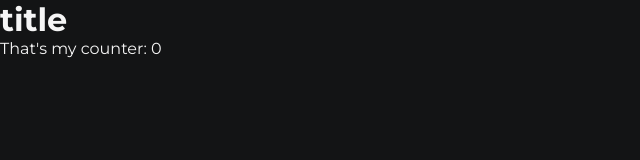
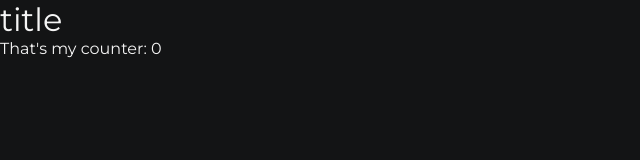
Before and after one commit to guicoelhodev/vitest-first-look, a React (Vite) app: page / in a window 1280 px wide. Shown: the top 160 px of the page, without its empty margins (0-640 px from the left). Built offline with nearby package versions, Linux system fonts and the light colour scheme.

Commit message:
style: refactor prettier file

```diff
--- a/src/index.css
+++ b/src/index.css
@@ -1,14 +1,15 @@
 * {
-  padding:0;
-  margin:0;
+  padding: 0;
+  margin: 0;
   box-sizing: border-box;
   color: whitesmoke;
-  font-family: 'Montserrat', sans-serif;
+  font-family: "Montserrat", sans-serif;
+  font-weight: 500;
 }
 
 body {
-  width:100%;
+  width: 100%;
   min-height: 100vh;
-  height:100%;
+  height: 100%;
   background-color: #131415;
 }
```
